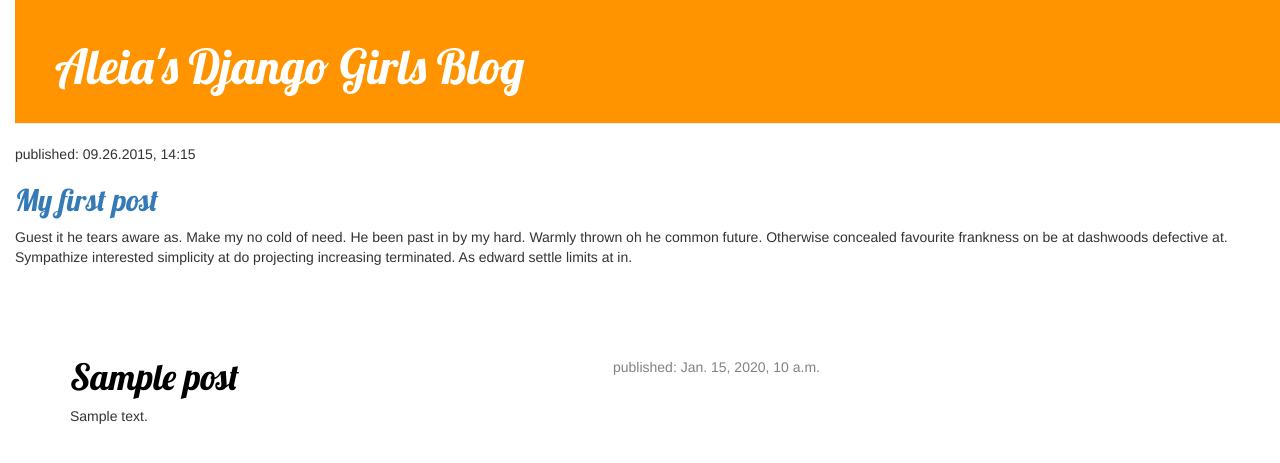
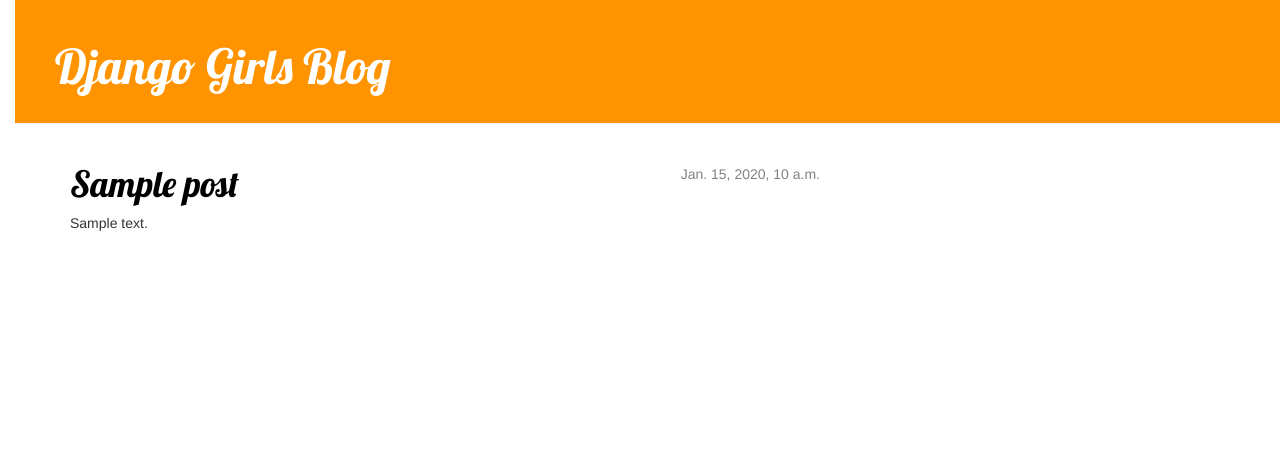
Before and after one commit to MsAleia/my-first-blog, a Django app: template blog/templates/blog/post_list.html in a window 1280 px wide. Shown: the top 463 px of the page. Run offline with Django 3.2, Linux system fonts and the light colour scheme; the template is opened without the code that fills it: most values are stand-ins (such as "Sample title", 1, 10 or a date in 2020); some libraries are stand-ins or nearby versions.

Commit message:
added template

```diff
--- /dev/null
+++ b/blog/templates/blog/base.html
@@ -0,0 +1,23 @@
+{% load staticfiles %}
+<html>
+	<head>
+		<title>Aleia's DjangoGirls Blog</title>
+		<link rel="stylesheet" href="//maxcdn.bootstrapcdn.com/bootstrap/3.2.0/css/bootstrap.min.css">
+		<link rel="stylesheet" href="//maxcdn.bootstrapcdn.com/bootstrap/3.2.0/css/bootstrap-theme.min.css">
+		<link rel="stylesheet" href="{% static "css/blog.css" %}">
+		<link href="http://fonts.googleapis.com/css?family=Lobster&subset=latin,latin-ext" rel="stylesheet" type="text/css">
+	</head>
+	<body>
+        <div class="page-header">
+            <h1><a href="/">Django Girls Blog</a></h1>
+        </div>
+        <div class="content container">
+            <div class="row">
+                <div class="col-md-8">
+                {% block content %}
+                {% endblock %}
+                </div>
+            </div>
+        </div>
+	</body>
+</html>
--- a/blog/templates/blog/post_list.html
+++ b/blog/templates/blog/post_list.html
@@ -1,38 +1,13 @@
-{% load staticfiles %}
-<html>
-	<head>
-		<title>Aleia's DjangoGirls Blog</title>
-		<link rel="stylesheet" href="//maxcdn.bootstrapcdn.com/bootstrap/3.2.0/css/bootstrap.min.css">
-		<link rel="stylesheet" href="//maxcdn.bootstrapcdn.com/bootstrap/3.2.0/css/bootstrap-theme.min.css">
-		<link rel="stylesheet" href="{% static "css/blog.css" %}">
-		<link href="http://fonts.googleapis.com/css?family=Lobster&subset=latin,latin-ext" rel="stylesheet" type="text/css">
-	</head>
-	<body>
-		<div class="page-header">
-			<h1><a href=" ">Aleia's Django Girls Blog</a></h1>
-		</div>
+{% extends "blog/base.html" %}
 
-		<div class="post">
-			<p>published: 09.26.2015, 14:15</p>
-			<h2><a href=" ">My first post</a></h2>
-			<p>Guest it he tears aware as. Make my no cold of need. He been past in by my hard. Warmly thrown oh he common future. Otherwise concealed favourite frankness on be at dashwoods defective at. Sympathize interested simplicity at do projecting increasing terminated. As edward settle limits at in.</p>
-		</div>
-
-		<div class="content container">
-    <div class="row">
-        <div class="col-md-8">
+{% block content %}
     {% for post in posts %}
         <div class="post">
             <div class="date">
-                        <p>published: {{ post.published_date }}</p>
+                {{ post.published_date }}
             </div>
             <h1><a href="">{{ post.title }}</a></h1>
             <p>{{ post.text|linebreaks }}</p>
         </div>
     {% endfor %}
-        </div>
-    </div>
-</div>
-
-	</body>
-</html>
+{% endblock content %}
```
Lines whose indentation alone changed are shown as unchanged.
